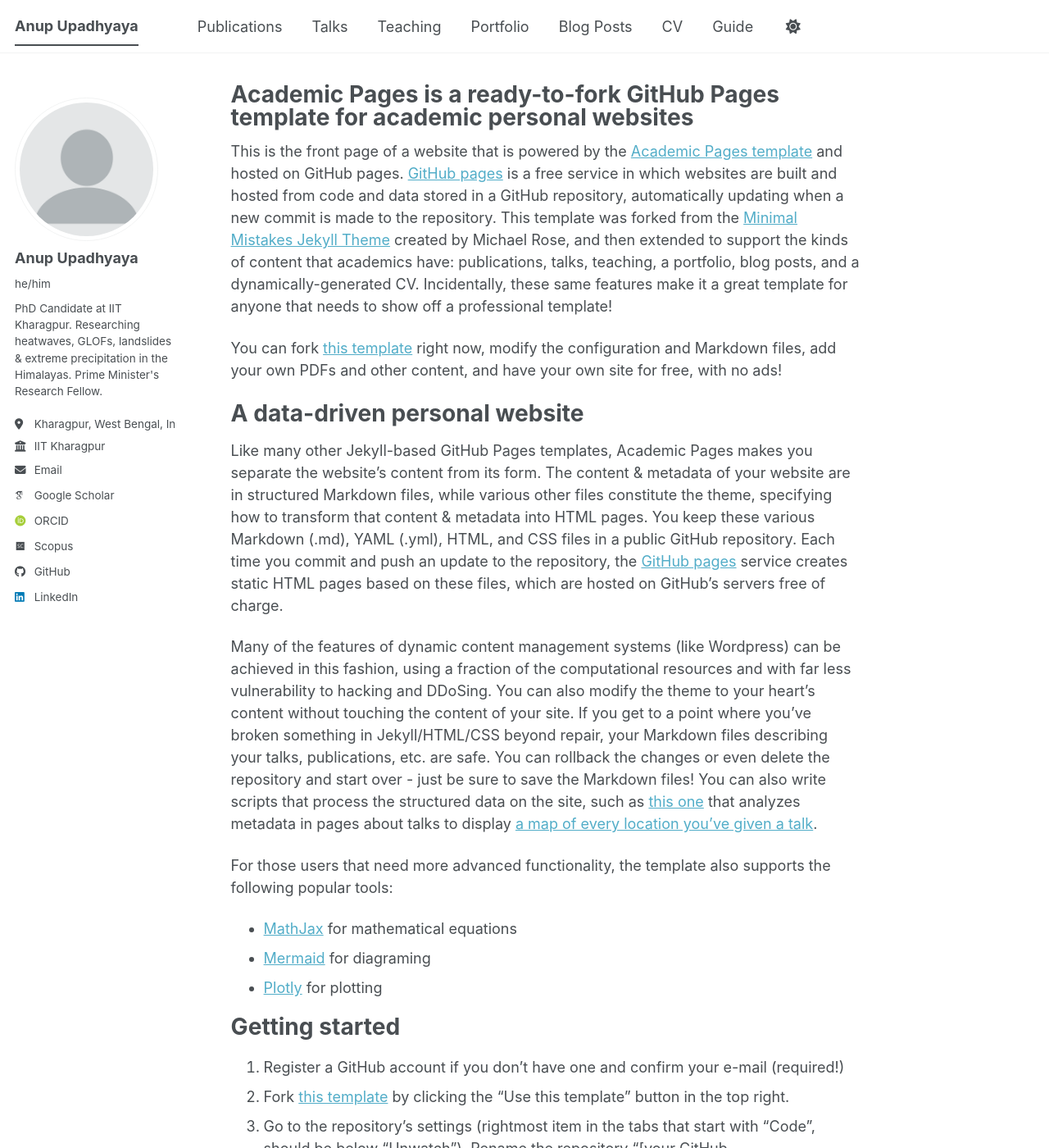
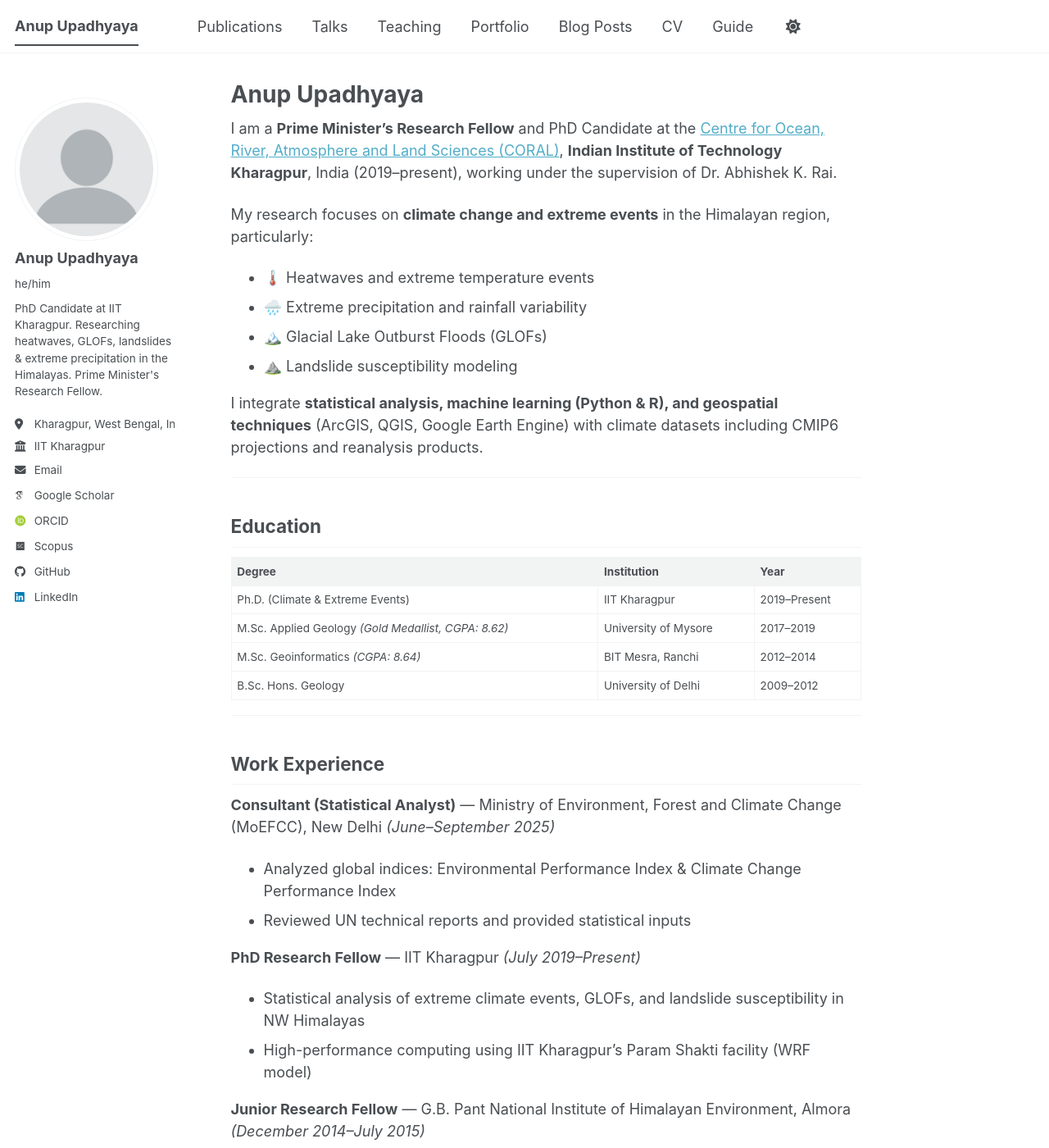
Before and after one commit to anupupadhyaya/anupupadhyaya.github.io, a Jekyll site: the page built from _pages/about.md, in a window 1280 px wide and 1400 px high. Shown: the whole window at 82% size. Built offline with Jekyll 4.4.1, drawn with Linux system fonts in a browser that asks for light colours; some web fonts are replaced; a script bundle is joined from its source files by our own code; library files that are not in the unit come from our copies; some of the changed text lies outside the part shown.

Commit message:
Update about.md

```diff
--- a/_pages/about.md
+++ b/_pages/about.md
@@ -1,56 +1,63 @@
 ---
 permalink: /
-title: "Academic Pages is a ready-to-fork GitHub Pages template for academic personal websites"
+title: "Anup Upadhyaya"
 author_profile: true
 redirect_from:
   - /about/
   - /about.html
 ---
 
-This is the front page of a website that is powered by the [Academic Pages template](https://github.com/academicpages/academicpages.github.io) and hosted on GitHub pages. [GitHub pages](https://pages.github.com) is a free service in which websites are built and hosted from code and data stored in a GitHub repository, automatically updating when a new commit is made to the repository. This template was forked from the [Minimal Mistakes Jekyll Theme](https://mmistakes.github.io/minimal-mistakes/) created by Michael Rose, and then extended to support the kinds of content that academics have: publications, talks, teaching, a portfolio, blog posts, and a dynamically-generated CV. Incidentally, these same features make it a great template for anyone that needs to show off a professional template!
+I am a **Prime Minister's Research Fellow** and PhD Candidate at the [Centre for Ocean, River, Atmosphere and Land Sciences (CORAL)](https://www.iitkgp.ac.in), **Indian Institute of Technology Kharagpur**, India (2019–present), working under the supervision of Dr. Abhishek K. Rai.
 
- You can fork [this template](https://github.com/academicpages/academicpages.github.io) right now, modify the configuration and Markdown files, add your own PDFs and other content, and have your own site for free, with no ads!
+My research focuses on **climate change and extreme events** in the Himalayan region, particularly:
+- 🌡️ Heatwaves and extreme temperature events
+- 🌧️ Extreme precipitation and rainfall variability
+- 🏔️ Glacial Lake Outburst Floods (GLOFs)
+- ⛰️ Landslide susceptibility modeling
 
-A data-driven personal website
-======
-Like many other Jekyll-based GitHub Pages templates, Academic Pages makes you separate the website's content from its form. The content & metadata of your website are in structured Markdown files, while various other files constitute the theme, specifying how to transform that content & metadata into HTML pages. You keep these various Markdown (.md), YAML (.yml), HTML, and CSS files in a public GitHub repository. Each time you commit and push an update to the repository, the [GitHub pages](https://pages.github.com/) service creates static HTML pages based on these files, which are hosted on GitHub's servers free of charge.
+I integrate **statistical analysis, machine learning (Python & R), and geospatial techniques** (ArcGIS, QGIS, Google Earth Engine) with climate datasets including CMIP6 projections and reanalysis products.
 
-Many of the features of dynamic content management systems (like Wordpress) can be achieved in this fashion, using a fraction of the computational resources and with far less vulnerability to hacking and DDoSing. You can also modify the theme to your heart's content without touching the content of your site. If you get to a point where you've broken something in Jekyll/HTML/CSS beyond repair, your Markdown files describing your talks, publications, etc. are safe. You can rollback the changes or even delete the repository and start over - just be sure to save the Markdown files! You can also write scripts that process the structured data on the site, such as [this one](https://github.com/academicpages/academicpages.github.io/blob/master/talkmap.ipynb) that analyzes metadata in pages about talks to display [a map of every location you've given a talk](https://academicpages.github.io/talkmap.html).
+---
 
-For those users that need more advanced functionality, the template also supports the following popular tools:
-- [MathJax](https://www.mathjax.org/) for mathematical equations
-- [Mermaid](https://mermaid.js.org/) for diagraming
-- [Plotly](https://plotly.com/javascript/) for plotting
+## Education
 
-Getting started
-======
-1. Register a GitHub account if you don't have one and confirm your e-mail (required!)
-1. Fork [this template](https://github.com/academicpages/academicpages.github.io) by clicking the "Use this template" button in the top right.
-1. Go to the repository's settings (rightmost item in the tabs that start with "Code", should be below "Unwatch"). Rename the repository "[your GitHub username].github.io", which will also be your website's URL.
-1. Set site-wide configuration and create content & metadata (see below -- also see [this set of diffs](https://archive.is/3TPas) showing what files were changed to set up [an example site](https://getorg-testacct.github.io) for a user with the username "getorg-testacct")
-1. Upload any files (like PDFs, .zip files, etc.) to the files/ directory. They will appear at https://[your GitHub username].github.io/files/example.pdf.
-1. Check status by going to the repository settings, in the "GitHub pages" section
+| Degree | Institution | Year |
+|--------|-------------|------|
+| Ph.D. (Climate & Extreme Events) | IIT Kharagpur | 2019–Present |
+| M.Sc. Applied Geology *(Gold Medallist, CGPA: 8.62)* | University of Mysore | 2017–2019 |
+| M.Sc. Geoinformatics *(CGPA: 8.64)* | BIT Mesra, Ranchi | 2012–2014 |
+| B.Sc. Hons. Geology | University of Delhi | 2009–2012 |
 
-Site-wide configuration
-------
-The main configuration file for the site is in the base directory in [_config.yml](https://github.com/academicpages/academicpages.github.io/blob/master/_config.yml), which defines the content in the sidebars and other site-wide features. You will need to replace the default variables with ones about yourself and your site's github repository. The configuration file for the top menu is in [_data/navigation.yml](https://github.com/academicpages/academicpages.github.io/blob/master/_data/navigation.yml). For example, if you don't have a portfolio or blog posts, you can remove those items from that navigation.yml file to remove them from the header.
+---
 
-Create content & metadata
-------
-For site content, there is one Markdown file for each type of content, which are stored in directories like _publications, _talks, _posts, _teaching, or _pages. For example, each talk is a Markdown file in the [_talks directory](https://github.com/academicpages/academicpages.github.io/tree/master/_talks). At the top of each Markdown file is structured data in YAML about the talk, which the theme will parse to do lots of cool stuff. The same structured data about a talk is used to generate the list of talks on the [Talks page](https://academicpages.github.io/talks), each [individual page](https://academicpages.github.io/talks/2012-03-01-talk-1) for specific talks, the talks section for the [CV page](https://academicpages.github.io/cv), and the [map of places you've given a talk](https://academicpages.github.io/talkmap.html) (if you run this [python file](https://github.com/academicpages/academicpages.github.io/blob/master/talkmap.py) or [Jupyter notebook](https://github.com/academicpages/academicpages.github.io/blob/master/talkmap.ipynb), which creates the HTML for the map based on the contents of the _talks directory).
+## Work Experience
 
-**Markdown generator**
+**Consultant (Statistical Analyst)** — Ministry of Environment, Forest and Climate Change (MoEFCC), New Delhi *(June–September 2025)*
+- Analyzed global indices: Environmental Performance Index & Climate Change Performance Index
+- Reviewed UN technical reports and provided statistical inputs
 
-The repository includes [a set of Jupyter notebooks](https://github.com/academicpages/academicpages.github.io/tree/master/markdown_generator
-) that converts a CSV containing structured data about talks or presentations into individual Markdown files that will be properly formatted for the Academic Pages template. The sample CSVs in that directory are the ones I used to create my own personal website at stuartgeiger.com. My usual workflow is that I keep a spreadsheet of my publications and talks, then run the code in these notebooks to generate the Markdown files, then commit and push them to the GitHub repository.
+**PhD Research Fellow** — IIT Kharagpur *(July 2019–Present)*
+- Statistical analysis of extreme climate events, GLOFs, and landslide susceptibility in NW Himalayas
+- High-performance computing using IIT Kharagpur's Param Shakti facility (WRF model)
 
-How to edit your site's GitHub repository
-------
-Many people use a git client to create files on their local computer and then push them to GitHub's servers. If you are not familiar with git, you can directly edit these configuration and Markdown files directly in the github.com interface. Navigate to a file (like [this one](https://github.com/academicpages/academicpages.github.io/blob/master/_talks/2012-03-01-talk-1.md) and click the pencil icon in the top right of the content preview (to the right of the "Raw | Blame | History" buttons). You can delete a file by clicking the trashcan icon to the right of the pencil icon. You can also create new files or upload files by navigating to a directory and clicking the "Create new file" or "Upload files" buttons.
+**Junior Research Fellow** — G.B. Pant National Institute of Himalayan Environment, Almora *(December 2014–July 2015)*
+- Forest cover modeling using remote sensing and GIS for Manas Biosphere Reserve
 
-Example: editing a Markdown file for a talk
-![Editing a Markdown file for a talk](/images/editing-talk.png)
+---
 
-For more info
-------
-More info about configuring Academic Pages can be found in [the guide](https://academicpages.github.io/markdown/), the [growing wiki](https://github.com/academicpages/academicpages.github.io/wiki), and you can always [ask a question on GitHub](https://github.com/academicpages/academicpages.github.io/discussions). The [guides for the Minimal Mistakes theme](https://mmistakes.github.io/minimal-mistakes/docs/configuration/) (which this theme was forked from) might also be helpful.
+## Academic Achievements
+
+- 🏆 **Prime Minister's Research Fellow** (December 2020)
+- 🏅 **Best Oral Presentation Award**, Research Scholar Day, CORAL, IIT Kharagpur (January 2024)
+- 🥇 **Gold Medal**, M.Sc. Applied Geology, University of Mysore (2019)
+- ✅ **GATE 2019**: AIR 430, Score 487
+- ✅ **KSET 2018** (Karnataka State Eligibility Test for Lectureship)
+
+---
+
+## Skills
+
+- **Programming**: Python, R
+- **Geospatial**: ArcGIS, QGIS, SNAP, Google Earth Engine
+- **Climate Modeling**: WRF, HEC-RAS, CMIP6
+- **Methods**: Machine Learning, MCDM (AHP-TOPSIS, AHP-COPRAS), Trend Analysis, Return Period Analysis
```
